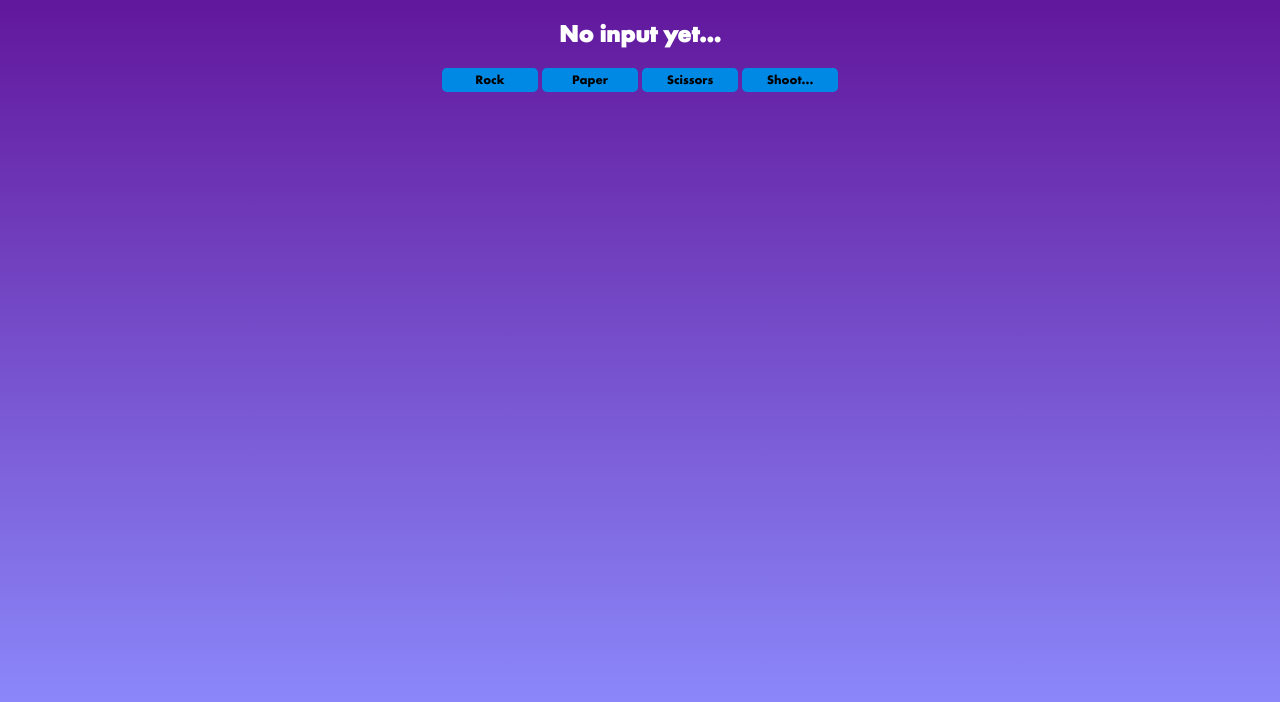
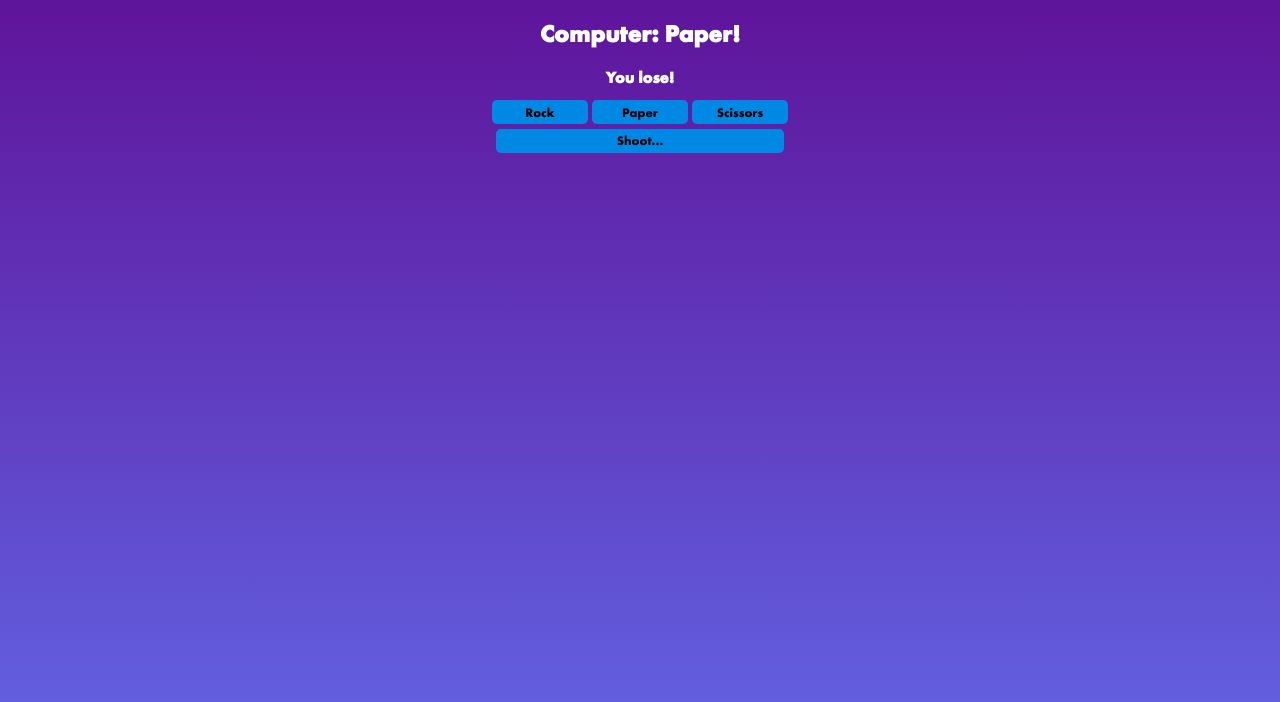
Before and after one commit to User9246/RockPaperScicsors2, a plain HTML site: page RockPaper2/Index.html in a window 1280 px wide. Both pictures are taken after a click on the button "Rock". Shown: the part 62-764 px from the top of the page. Drawn offline with Linux system fonts and the light colour scheme.

Commit message:
eeee illd do it later

```diff
--- a/RockPaper2/Index.html
+++ b/RockPaper2/Index.html
@@ -8,12 +8,15 @@
         <center>
             <h1>Pick an option</h1>
             <h2 id="ComputerOutput">No input yet...</h2>
-            <button onclick="CreateMatch(`Rock`)">Rock</button>
-            <button onclick="CreateMatch(`Paper`)">Paper</button>
-            <button onclick="CreateMatch(`Scissors`)">Scissors</button>
-            <button onclick="CreateMatch(`Shoot`)">Shoot...</button>
+            <h2 id="WinStatus"></h2>
+            <div id="UserButtonInput">
+                <button onclick="CreateMatch(`Rock`)">Rock</button>
+                <button onclick="CreateMatch(`Paper`)">Paper</button>
+                <button onclick="CreateMatch(`Scissors`)">Scissors</button>
+                <br>
+                <button onclick="CreateMatch(`Shoot`)" id="Shoot">Shoot...</button>
+            </div>
         </center>
-
     </body>
     <script src="Media/RockPaperScissors.js"></script>
 </html>
--- a/RockPaper2/Media/RockPaperScissors.js
+++ b/RockPaper2/Media/RockPaperScissors.js
@@ -1,10 +1,23 @@
 // 0 = rock, 1 = paper, 2 = scissors, 3 = shoot
 const CompOutputText = document.getElementById("ComputerOutput");
+let GameTies;
+let GameLose;
+let GameWin;
 
 function CreateMatch(PlayerInput){
     ComputerChoice = Math.floor(Math.random() * 3);
 
     if(PlayerInput == `Rock` && ComputerChoice == 0 || PlayerInput == `Paper` && ComputerChoice == 1 || PlayerInput == `scissors` && ComputerChoice == 2){
         CompOutputText.textContent = "Computer: Tie!";
+        GameTies += 1;
+    }
+    else if(PlayerInput == `Rock` && ComputerChoice == 1 || PlayerInput == `Paper` && ComputerChoice == 2){
+        CompOutputText.textContent = "Computer: Paper!";
+        WinStatus.textContent = "You lose!"
+        GameLose += 1;
+    }
+    else{
+        CompOutputText.textContent = "Computer: [ERROR]!";
+        console.log("Error in rock paper scisisior")
     }
 }
--- a/RockPaper2/Media/style.css
+++ b/RockPaper2/Media/style.css
@@ -4,7 +4,7 @@
 }
 
 :root {
-    background: linear-gradient(#5e0d94, #6565ffbd);
+    background: linear-gradient(#5e0d94, #6262e2);
     background-attachment: fixed ;
     background-repeat: no-repeat;
 }
@@ -30,4 +30,14 @@ button:hover{
 
 button:active{
     background-color: #006ae4;
+    color: white;
 }
+
+#Shoot {
+    margin-top: 0.3rem;
+    width: 18rem;
+}
+
+#WinStatus {
+    font-size: 1rem;
+}
```
